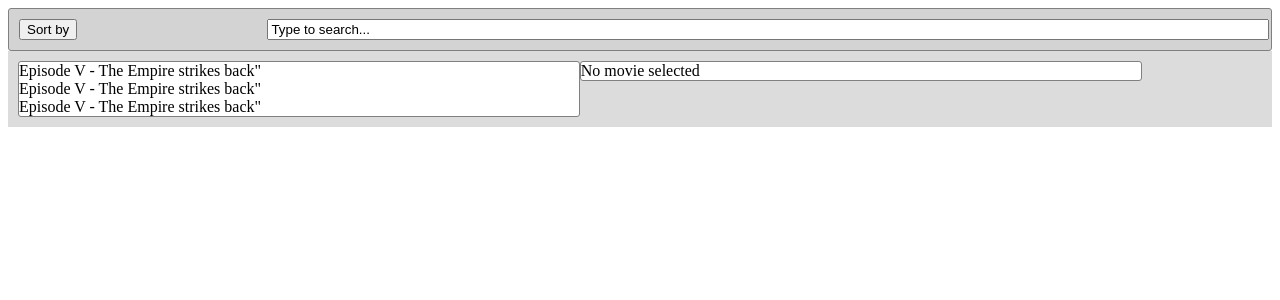
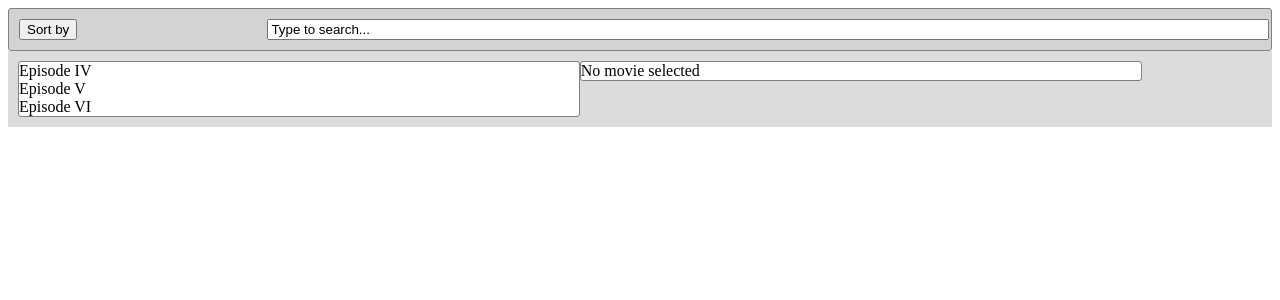
Before and after one commit to Lenchudeanta/ST-test, a React (Create React App) app: page / in a window 1280 px wide. Shown: the top 300 px of the page. Built offline with nearby package versions, Linux system fonts and the light colour scheme.

Commit message:
Select movie

```diff
--- a/src/js/components/Description.js
+++ b/src/js/components/Description.js
@@ -3,7 +3,7 @@
 function Description (props) {
     return (
       <div className="list__table">
-          No movie selected
+          {props.description}
       </div>
     );
 }
--- a/src/js/components/Row.js
+++ b/src/js/components/Row.js
@@ -2,7 +2,7 @@
 
 function Row (props) {
     return (
-      <div className="list__row">Episode V - The Empire strikes back"</div>
+      <div className="list__row" onClick={() => props.selectMovie(props.movie.description)}>{props.movie.title}</div>
     );
 }
 
--- a/src/js/components/Table.js
+++ b/src/js/components/Table.js
@@ -2,11 +2,10 @@
 import Row from './Row'
 
 function Table (props) {
+    var listItems = props.data.map((movie) => <Row movie={movie} selectMovie={props.selectMovie} />);
     return (
       <div className="list__table">
-          <Row />
-          <Row />
-          <Row />
+        {listItems}
       </div>
     );
 }
--- a/src/js/containers/ListContainer.js
+++ b/src/js/containers/ListContainer.js
@@ -2,12 +2,41 @@
 import Table from '../components/Table'
 import Description from '../components/Description'
 
+const mockedData = [
+  {
+    title: "Episode IV",
+    description: "Episode IV........"
+  },
+  {
+    title: "Episode V",
+    description: "Episode V........"
+  },
+  {
+    title: "Episode VI",
+    description: "Episode VI........"
+  }
+]
+
 class ListContainer extends Component {
+  constructor(props) {
+    super(props);
+    this.state = {
+      description: "No movie selected"
+    };
+    this.selectMovie = this.selectMovie.bind(this);
+  }
+
+  selectMovie = (chosenMovie) => {
+    this.setState({
+      description: chosenMovie
+    });
+  }
+
   render() {
     return (
       <div className="list">
-          <Table />
-          <Description />
+          <Table data={mockedData} selectMovie={this.selectMovie} />
+          <Description description={this.state.description} />
       </div>
     );
   }
```
